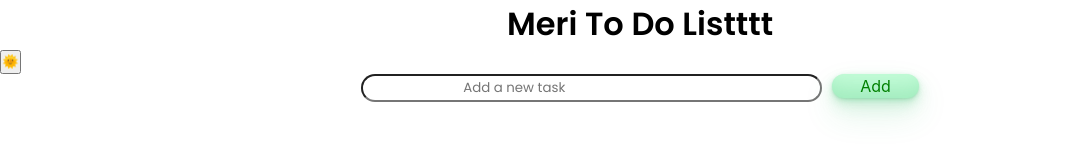
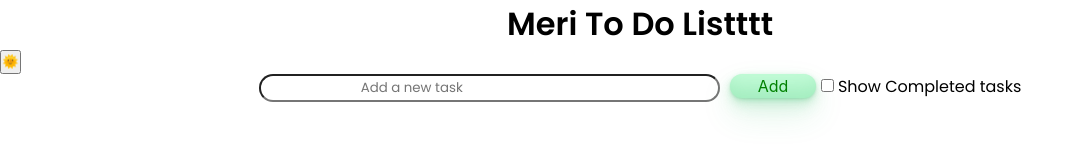
Before and after one commit to 123012301/Todo, a plain HTML site: page frontend/index.html in a window 1280 px wide. Shown: the whole page, without its empty margins (0-1084 px from the left). Drawn offline with Linux system fonts and the light colour scheme.

Commit message:
Add option to check if you wanna see completed tasks or not

```diff
--- a/frontend/index.html
+++ b/frontend/index.html
@@ -14,6 +14,8 @@
     <input type="text"  id="taskInput" placeholder="Add a new task">
     <div class="buttons">
     <button class="enter-text-button" onclick="addTask()">Add</button>
+   <input class="show_completed_tasks" type="checkbox" onchange="showTasks()">
+    Show Completed tasks
     <!-- <button class="delete-text-button" onclick="deleteTask()">Delete</button> -->
     </div>
     </div>
--- a/frontend/script.js
+++ b/frontend/script.js
@@ -4,6 +4,7 @@ let tasks = [];
 let theme = "";
 let checkbox_state = false;
 let taskObj = [];
+let showcompletedtasks = false;
 
 
 let storage_tasks = localStorage.getItem("tasks");
@@ -42,17 +43,30 @@ function addTask() {
         alert("Enter a valid value");
         return;
     }
-
     tasks.push({ text: taskText, completed: false });
     localStorage.setItem("tasks", JSON.stringify(tasks));
     taskInput.value = "";
     renderTasks();
 }
+function showTasks(){
+    let showcompleted_tasks = document.querySelector(".show_completed_tasks")
+    if (showcompleted_tasks.checked){
+       showcompletedtasks = true
+    }
+    else{
+        showcompletedtasks = false
+    }
+    renderTasks()
+}
 
 function renderTasks() {
     list.innerHTML = ""; // clear list before rendering
 
+
     tasks.forEach((taskText, index) => {
+        if (taskText.completed && showcompletedtasks === false){
+            return;
+        }
         let newList = document.createElement("li");
         newList.className = "task-list";
 
```
